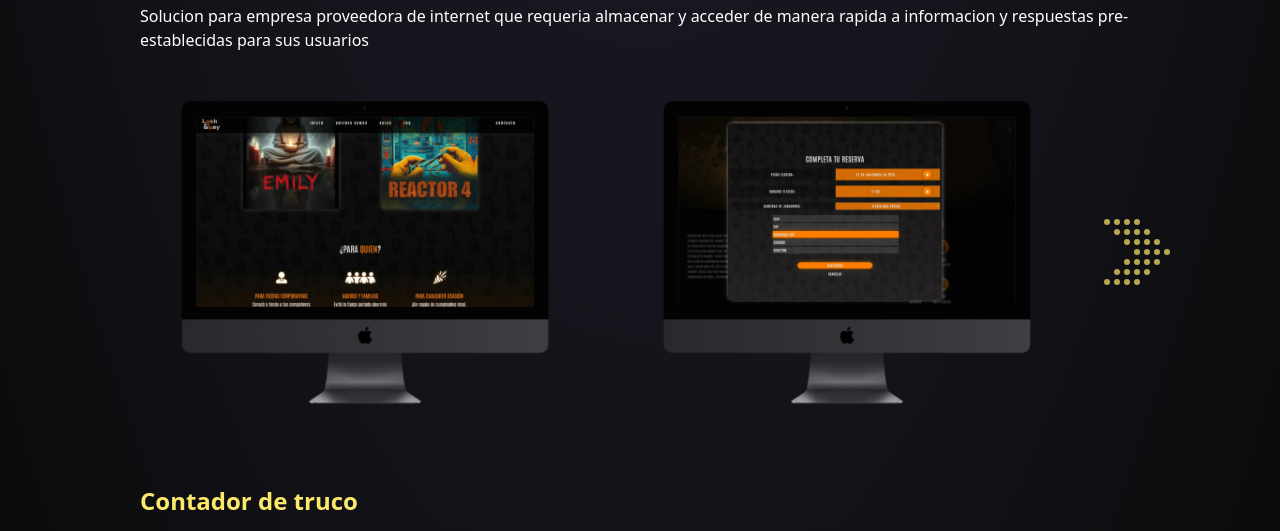
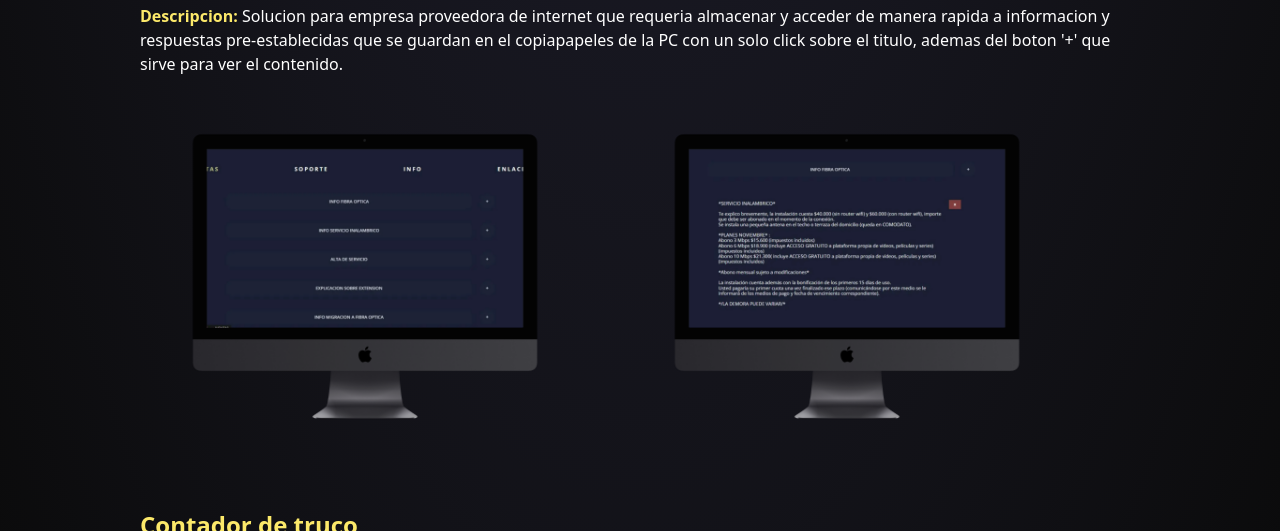
Before and after one commit to agustinhahn/portfolio, an Astro site: page / in a window 1280 px wide. Shown: the part 1537-2068 px from the top of the page. Built offline with nearby package versions, Linux system fonts and the light colour scheme; Astro itself is replaced by a stand-in of ours.

Commit message:
casifinalizado

```diff
--- a/src/components/Footer.astro
+++ b/src/components/Footer.astro
@@ -84,7 +84,7 @@
                         </li>
                         <li>
                             <a
-                                href="https://www.youtube.com/watch?v=HEMvsJTBweY"
+                                href="https://www.youtube.com/@midulive"
                                 class="hover:underline">Youtube midudev</a
                             >
                         </li>
--- a/src/components/PngFlotante.jsx
+++ b/src/components/PngFlotante.jsx
@@ -3,10 +3,9 @@ import Arrow from "./Arrow";
 
 const PngFlotante = ({ images}) => {
 
-    console.log(images)
   // Si `images` no tiene al menos 2 elementos, mostramos un mensaje o evitamos el renderizado.
   if (images.length < 2) {
-    return <p>Se necesitan al menos dos imágenes para el carrusel.</p>;
+    return <span></span>;
   }
 
   // Estado para el índice de la primera imagen mostrada
--- a/src/components/Presentacion.astro
+++ b/src/components/Presentacion.astro
@@ -22,12 +22,12 @@ import GithubIcon from "../icons/GithubIcon.astro"
         <LinkedinIcon class="size-4 md:size-6" />
         <span class="fontSize">LinkedIn</span>
     </SocialPill>
+    <SocialPill href="https://github.com/agustinhahn">
+        <GithubIcon class="size-4 md:size-6" />
+        <span class="fontSize">Github</span>
+    </SocialPill>
     <SocialPill href="">
         <MailIcon class="size-4 md:size-6" />
         <span class="fontSize">agustin.f.hahn@gmail.com</span>
     </SocialPill>
-    <SocialPill href="">
-        <GithubIcon class="size-4 md:size-6" />
-        <span class="fontSize">Github</span>
-    </SocialPill>
 </nav>
--- a/src/components/Proyectos.jsx
+++ b/src/components/Proyectos.jsx
@@ -17,6 +17,7 @@ const Proyectos = () =>{
     PYTHON: { name: "icono PYTHON", ruta: "/python.svg" },
     CSS: { name: "icono css", ruta: "/css.svg" },
     NOTION: { name: "icono notion", ruta: "/notion.svg" },
+    REDUX: {name:'icono redux', ruta:'/redux.svg'}
   };
 
   const PROJECTS = [
@@ -28,9 +29,9 @@ const Proyectos = () =>{
       details:
         "Este proyecto fue realizado junto con un desarrollador backend (JAVA + MySql) y una diseñadora grafica.",
       tecnologies: "",
-      link: "https://example.com/weather-app",
+      link: "https://escape-room-bay.vercel.app/",
       github: "https://github.com/yourusername/weather-app",
-      images:["/fotosProyectos/escaperoom/foto1.png", "/fotosProyectos/escaperoom/foto2.png", "/fotosProyectos/escaperoom/foto3.png"],      tags: [
+      images:["/fotosProyectos/escaperoom/foto1.png", "/fotosProyectos/escaperoom/foto2.png", "/fotosProyectos/escaperoom/foto3.png", "/fotosProyectos/escaperoom/foto4.png"],      tags: [
         TAGS.REACT,
         TAGS.CSS,
         TAGS.VITE,
@@ -43,12 +44,12 @@ const Proyectos = () =>{
       idItem: 2,
       title: "Respuestas rapidas",
       description:
-        "Solucion para empresa proveedora de internet que requeria almacenar y acceder de manera rapida a informacion y respuestas pre-establecidas para sus usuarios",
+        "Solucion para empresa proveedora de internet que requeria almacenar y acceder de manera rapida a informacion y respuestas pre-establecidas que se guardan en el copiapapeles de la PC con un solo click sobre el titulo, ademas del boton '+' que sirve para ver el contenido.",
       details: "",
       tecnologies: "",
-      link: "https://example.com/personal-blog",
+      link: "https://respuestas-rapidas.vercel.app/",
       github: "https://github.com/yourusername/personal-blog",
-      images:["/fotosProyectos/escaperoom/foto1.png", "/fotosProyectos/escaperoom/foto2.png", "/fotosProyectos/escaperoom/foto3.png"],
+      images:["/fotosProyectos/respuestasrapidas/foto1.png", "/fotosProyectos/respuestasrapidas/foto2.png"],
       tags: [TAGS.REACT, TAGS.CSS , TAGS.VITE, TAGS.VERCEL],
     },
     {
@@ -57,10 +58,10 @@ const Proyectos = () =>{
       description:
         "Proyecto personal desarrollado en react native con la simple funcion de llevar el recuento de puntos en un partido de truco. Se implementaron diseños a medida y sonidos alusivos a un grupo en concreto de personas.",
       details: "Este proyecto fue realizado junto con una diseñadora grafica.",
-      tecnologies: "a",
-      link: "https://example.com/todo-app",
+      tecnologies: "",
+      link: "https://github.com/agustinhahn/contadorTrucoRN",
       github: "https://github.com/yourusername/todo-app",
-      images:["/fotosProyectos/escaperoom/foto1.png", "/fotosProyectos/escaperoom/foto2.png", "/fotosProyectos/escaperoom/foto3.png"],
+      images:["/fotosProyectos/truco/foto1.png", "/fotosProyectos/truco/foto2.png"],
       tags: [TAGS.REACTNATIVE, TAGS.EXPO, TAGS.VITE],
     },
     {
@@ -71,10 +72,10 @@ const Proyectos = () =>{
       details:
         "La importancia en este proyecto recae en que fue con un grupo multidisciplinario el cual se conformaba por 1 ux, 4 backend, 4 front y un product manager. Aqui adquiri herramientas como JIRA y NOTION para la organizacion.",
       tecnologies: "",
-      link: "https://example.com/todo-app",
+      link: "",
       github: "https://github.com/yourusername/todo-app",
-      images:["/fotosProyectos/escaperoom/foto1.png", "/fotosProyectos/escaperoom/foto2.png", "/fotosProyectos/escaperoom/foto3.png"],
-      tags: [TAGS.REACT, TAGS.CSS , TAGS.NOTION, TAGS.VITE],
+      images:["/fotosProyectos/agendasalud/foto1.png", "/fotosProyectos/agendasalud/foto2.png"],
+      tags: [TAGS.REACT, TAGS.CSS ,TAGS.REDUX ,  TAGS.NOTION, TAGS.VITE],
     },
     {
       idItem: 5,
@@ -83,22 +84,22 @@ const Proyectos = () =>{
         "Solucion para empresa proveedora de internet que requeria informes via email tras cierta incidencia tecnica relacionada con FTTH.",
       details: "Desarrollado con NODEjs y utilizado en varios ISP locales.",
       tecnologies: "",
-      link: "https://example.com/todo-app",
+      link: "https://github.com/agustinhahn/scriptlost",
       github: "https://github.com/yourusername/todo-app",
-      images:["/fotosProyectos/escaperoom/foto1.png", "/fotosProyectos/escaperoom/foto2.png", "/fotosProyectos/escaperoom/foto3.png"],
+      images:[""],
       tags: [TAGS.JS, TAGS.NODE],
     },
     {
       idItem: 6,
-      title: "Fast Ip",
+      title: "Easy Ip",
       description:
         "Solucion para tecnicos de redes, en la que se facilita una interfaz grafica para testear o cambiar IP estatica en la computadora y asi agilizar procesos.",
       details:
         "Desarrollado con python aunque luego se llevo a una version mas simple en bash.",
       tecnologies: "",
-      link: "https://example.com/todo-app",
+      link: "",
       github: "https://github.com/yourusername/todo-app",
-      images:["/fotosProyectos/escaperoom/foto1.png", "/fotosProyectos/escaperoom/foto2.png", "/fotosProyectos/escaperoom/foto3.png"],
+      images:["/fotosProyectos/easyip/foto1.png", "/fotosProyectos/easyip/foto2.png"],
       tags: [TAGS.PYTHON, TAGS.BASH],
     },
     {
@@ -107,11 +108,11 @@ const Proyectos = () =>{
       description:
         "Proyecto personal creado con el fin de ordenar ciertas tareas diarias de una manera grafica y sencilla.",
       details:
-        "Este programa utiliza localStorage por lo que los cambios persisten en el ordenador del usuario.",
+        "Este programa utiliza localStorage por lo que los cambios persisten en el ordenador del usuario y drag and drop en sus componentes para una experiencia rapida e intuitiva.",
       tecnologies: "",
-      link: "https://example.com/todo-app",
+      link: "https://tabla-de-procesos.vercel.app/",
       github: "https://github.com/yourusername/todo-app",
-      images:["/fotosProyectos/escaperoom/foto1.png", "/fotosProyectos/escaperoom/foto2.png", "/fotosProyectos/escaperoom/foto3.png"],
+      images:["/fotosProyectos/tabla/foto1.png", "/fotosProyectos/tabla/foto2.png"],
       tags: [TAGS.REACT, TAGS.CSS , TAGS.VITE, TAGS.VERCEL],
     },
 
@@ -124,10 +125,10 @@ const Proyectos = () =>{
 
   return (
     <>
-      {PROJECTS.slice(0, showAll ? PROJECTS.length : 4).map(({ title, description, tags, details, tecnologies, images, idItem }) => (
+      {PROJECTS.slice(0, showAll ? PROJECTS.length : 4).map(({ title, description, tags, details, tecnologies, images, idItem, link }) => (
         <article className="mb-8 mt-8" key={idItem}>
           <div className="flex">
-            <h3 className="text-2xl font-semibold text-yellow-200 mb-2">{title}</h3>
+            <a className="text-2xl font-semibold text-yellow-200 mb-2 transition-all duration-300 ease-in-out transform hover:scale-110 cursor-pointer" href={link} target='_blank'>{title}</a>
           </div>
           <ul className="flex gap-x-4 flex-row mb-5 mt-3">
             {tags.map((tag, index) => (
@@ -136,8 +137,11 @@ const Proyectos = () =>{
               </li>
             ))}
           </ul>
-          <p className="text-md mb-4 text-pretty">{description}</p>
-          <p className="text-md mb-4 text-pretty">{details}</p>
+          <p className="text-md mb-4 text-pretty"><span className='text-yellow-200 font-bold'>Descripcion: </span>{description}</p>
+          {
+            details?
+          <p className="text-md mb-4 text-pretty"><span className='text-yellow-200 font-bold'>Detalles adicionales: </span>{details}</p> : null
+          }
           <p className="text-md mb-4 text-pretty">{tecnologies}</p>
           <PngFlotante images={images} />
         </article>
```
Also changed, not shown: public/fotosProyectos/agendasalud/foto1.png (added), public/fotosProyectos/agendasalud/foto2.png (added), public/fotosProyectos/easyip/foto1.png (added), public/fotosProyectos/easyip/foto2.png (added), public/fotosProyectos/escaperoom/foto3.png, public/fotosProyectos/escaperoom/foto4.png (added), public/fotosProyectos/escaperoom/foto4.webp (deleted), public/fotosProyectos/respuestasrapidas/foto1.png (added), public/fotosProyectos/respuestasrapidas/foto2.png (added), public/fotosProyectos/tabla/foto1.png (added), public/fotosProyectos/tabla/foto2.png (added), public/fotosProyectos/truco/foto1.png (added), public/fotosProyectos/truco/foto2.png (added), public/redux.svg (added).
